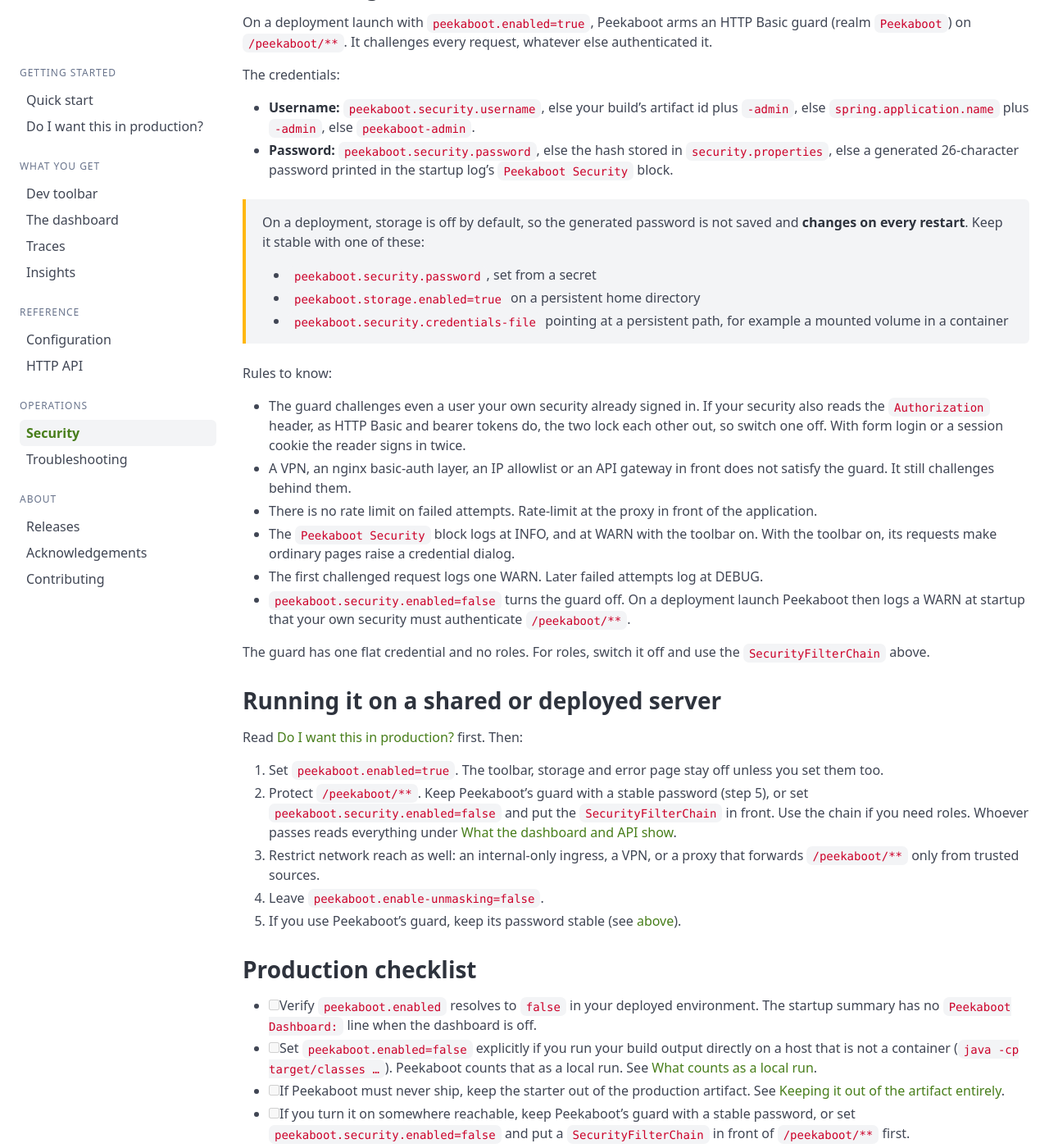
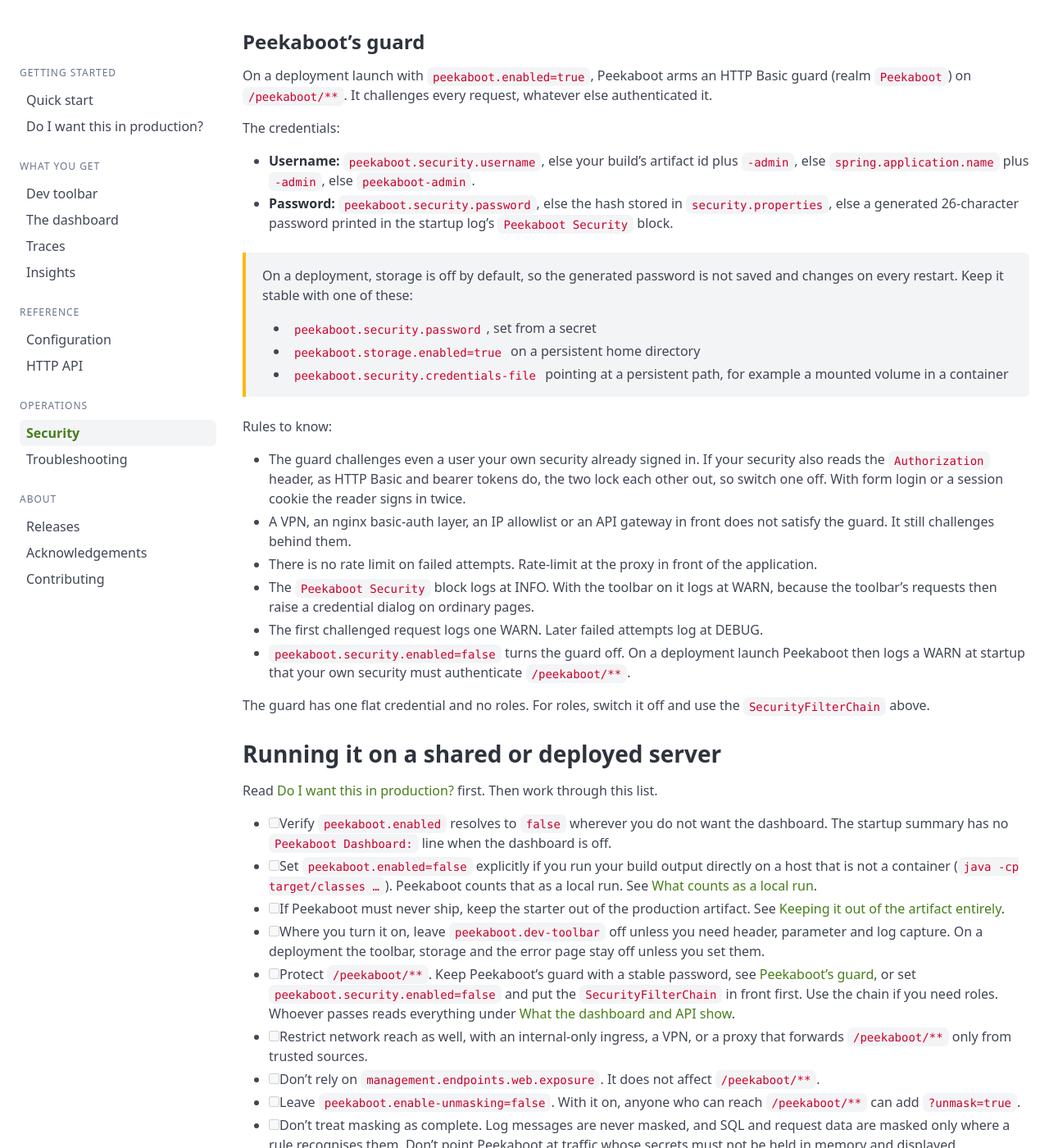
Before and after one commit to peekaboot-org/peekaboot-org.github.io, a Jekyll site: the page built from docs/security.md, in a window 1280 px wide and 1400 px high, scrolled down 10005 px. Shown: the whole window at 82% size. Built offline with Jekyll 4.4.1, drawn with Linux system fonts in a browser that asks for light colours; some of the changed text lies outside the part shown.

Commit message:
docs: correct and tighten the security page

```diff
--- a/docs/security.md
+++ b/docs/security.md
@@ -63,6 +63,7 @@
 | Machine: CPU count and model, physical memory, max heap, container runtime, every non-local IP address and its hostname | Overview, `runtime.machine` in the API | No |
 | Logger levels, configured and effective | Loggers tab | Nothing to mask. The API is GET-only, so levels cannot be changed. |
 | Flyway migrations: version, description, script, type, duration, install time, status | Flyway tab | No |
+| Liquibase change sets: execution order, id, author, change log, description, execution date, status | Liquibase tab | No |
 | `@Scheduled` tasks: schedule, last and next run, last failure's exception type and message | Scheduled Tasks tab | Failure text by value shape |
 | Start and stop history with version, branch, commit and build time per run, unclean shutdowns | Lifecycle tab, `/peekaboot/api/lifecycle/**` | No |
 | Micrometer meters: names, tags, measurements | Meters tab | Tag values by key and by value shape |
@@ -71,11 +72,11 @@
 | With the toolbar on: request and response headers, query and form parameters, resolved controller | Traces tab, toolbar | Headers and parameters by key and by value shape |
 | With the toolbar on: the message of every log event emitted inside a trace | Logs tab of a trace | No |
 
-SQL text is shown as your JDBC instrumentation records it, literal values included where the
-statement carries them. Bind parameters are shown too, recorded on the query's span. An
-application that also exports its traces, over OTLP say, sends them along unmasked. Request
-and response bodies are never captured.
-A log event emitted outside a trace is dropped.
+SQL text is shown as your JDBC instrumentation records it, with any literal values in the
+statement. Bind parameters are shown too. Masking applies to what Peekaboot shows. An
+application that also exports its traces, over OTLP for example, sends the SQL and the bind
+parameters unmasked. Request and response bodies are never captured. A log event emitted
+outside a trace is dropped.
 
 With the toolbar on, every response carries
 `Server-Timing: trace;desc="00-<traceId>-<spanId>-<flags>"`, JSON API calls included.
@@ -93,11 +94,11 @@
 `spring.web.error.include-*` settings do not limit it. Requests that ask for JSON get Spring
 Boot's normal error response instead.
 
-It is on for a local run and off everywhere else. By default it takes the place of Spring Boot's
-whitelabel page and backs off where the application has an error page of its own. With
-`peekaboot.error-page.override=true` it also outranks that page, including one rendered from a
-`@ControllerAdvice`, for any request that accepts `text/html`. The override cannot switch the page
-on; `peekaboot.error-page.enabled=false` turns it off. See
+It is on for a local run and off for a deployment or a test. By default it takes the place of
+Spring Boot's whitelabel page and backs off where the application has an error page of its own.
+With `peekaboot.error-page.override=true` it also outranks that page, including one rendered
+from a `@ControllerAdvice`, for a request whose `Accept` header names `text/html`. The override
+works only while `peekaboot.error-page.enabled` is on. See
 [Configuration, `peekaboot.error-page`]({{ '/docs/configuration/' | relative_url }}#peekabooterrorpage).
 
 ## What stays in memory and what goes to disk {#what-peekaboot-writes-to-disk}
@@ -320,14 +321,14 @@
 
 Two rules make this work:
 
-1. **The Peekaboot chain goes first.** Give it `securityMatcher("/peekaboot/**")` and
-   `@Order(Ordered.HIGHEST_PRECEDENCE)`. Leave your application's chain without `@Order`. Don't
-   add a `/peekaboot/**` rule to your general chain instead, and don't give that chain a lower
-   order. Either way it matches `/peekaboot/**` first and the role check never runs.
-2. **Don't paste `applicationSecurityFilterChain`.** It permits every request. If your
-   application already has a chain, keep it and add only the first bean. If it has none, note
-   that declaring any `SecurityFilterChain` switches off Spring Boot's default chain: every
-   request outside `/peekaboot/**` then passes unsecured unless you add a chain for it.
+1. Give the Peekaboot chain `securityMatcher("/peekaboot/**")` and
+   `@Order(Ordered.HIGHEST_PRECEDENCE)`, and leave your application's chain without `@Order`.
+   A `/peekaboot/**` rule in your general chain, or a lower order on that chain, matches
+   `/peekaboot/**` first, and the role check never runs.
+2. Copy only `peekabootSecurityFilterChain`. `applicationSecurityFilterChain` permits every
+   request. In an application with no chain yet, declaring any `SecurityFilterChain` switches
+   off Spring Boot's default chain, so every request outside `/peekaboot/**` passes unsecured
+   unless you add a chain for it.
 
 Replace `httpBasic` with whatever your application uses: form login, OAuth2, a gateway header.
 Use `.authenticated()` instead of `.hasRole(...)` only if every signed-in user may read
@@ -371,7 +372,7 @@
 
 <div class="pk-callout pk-callout--warning" markdown="1">
 On a deployment, storage is off by default, so the generated password is not saved and
-**changes on every restart**. Keep it stable with one of these:
+changes on every restart. Keep it stable with one of these:
 
 - `peekaboot.security.password`, set from a secret
 - `peekaboot.storage.enabled=true` on a persistent home directory
@@ -388,8 +389,8 @@
   satisfy the guard. It still challenges behind them.
 - There is no rate limit on failed attempts. Rate-limit at the proxy in front of the
   application.
-- The `Peekaboot Security` block logs at INFO, and at WARN with the toolbar on. With the
-  toolbar on, its requests make ordinary pages raise a credential dialog.
+- The `Peekaboot Security` block logs at INFO. With the toolbar on it logs at WARN, because the
+  toolbar's requests then raise a credential dialog on ordinary pages.
 - The first challenged request logs one WARN. Later failed attempts log at DEBUG.
 - `peekaboot.security.enabled=false` turns the guard off. On a deployment launch Peekaboot then
   logs a WARN at startup that your own security must authenticate `/peekaboot/**`.
@@ -399,37 +400,31 @@
 
 ## Running it on a shared or deployed server {#running-it-in-a-deployed-environment}
 
-Read [Do I want this in production?]({{ '/docs/in-production/' | relative_url }}) first. Then:
+Read [Do I want this in production?]({{ '/docs/in-production/' | relative_url }}) first. Then
+work through this list.
+{: #production-checklist}
 
-1. Set `peekaboot.enabled=true`. The toolbar, storage and error page stay off unless you set
-   them too.
-2. Protect `/peekaboot/**`. Keep Peekaboot's guard with a stable password (step 5), or set
-   `peekaboot.security.enabled=false` and put the [`SecurityFilterChain`](#securing-the-dashboard)
-   in front. Use the chain if you need roles. Whoever passes reads everything under
-   [What the dashboard and API show](#what-the-dashboard-and-api-expose).
-3. Restrict network reach as well: an internal-only ingress, a VPN, or a proxy that forwards
-   `/peekaboot/**` only from trusted sources.
-4. Leave `peekaboot.enable-unmasking=false`.
-5. If you use Peekaboot's guard, keep its password stable (see [above](#peekaboots-guard)).
-
-## Production checklist {#production-checklist}
-
-- [ ] Verify `peekaboot.enabled` resolves to `false` in your deployed environment. The startup
-      summary has no `Peekaboot Dashboard:` line when the dashboard is off.
+- [ ] Verify `peekaboot.enabled` resolves to `false` wherever you do not want the dashboard.
+      The startup summary has no `Peekaboot Dashboard:` line when the dashboard is off.
 - [ ] Set `peekaboot.enabled=false` explicitly if you run your build output directly on a host
       that is not a container (`java -cp target/classes …`). Peekaboot counts that as a local
       run. See [What counts as a local run]({{ '/docs/configuration/' | relative_url }}#local-run).
 - [ ] <span id="keeping-it-out-of-production-entirely"></span>If Peekaboot must never ship,
       keep the starter out of the production artifact. See [Keeping it out of the artifact
       entirely]({{ '/docs/in-production/' | relative_url }}#keeping-it-out-of-the-artifact-entirely).
-- [ ] If you turn it on somewhere reachable, keep Peekaboot's guard with a stable password, or
-      set `peekaboot.security.enabled=false` and put a `SecurityFilterChain` in front of
-      `/peekaboot/**` first.
+- [ ] Where you turn it on, leave `peekaboot.dev-toolbar` off unless you need header, parameter
+      and log capture. On a deployment the toolbar, storage and the error page stay off unless
+      you set them.
+- [ ] Protect `/peekaboot/**`. Keep Peekaboot's guard with a stable password, see [Peekaboot's
+      guard](#peekaboots-guard), or set `peekaboot.security.enabled=false` and put the
+      [`SecurityFilterChain`](#securing-the-dashboard) in front first. Use the chain if you need
+      roles. Whoever passes reads everything under [What the dashboard and API
+      show](#what-the-dashboard-and-api-expose).
+- [ ] Restrict network reach as well, with an internal-only ingress, a VPN, or a proxy that
+      forwards `/peekaboot/**` only from trusted sources.
 - [ ] Don't rely on `management.endpoints.web.exposure`. It does not affect `/peekaboot/**`.
 - [ ] Leave `peekaboot.enable-unmasking=false`. With it on, anyone who can reach
       `/peekaboot/**` can add `?unmask=true`.
 - [ ] Don't treat masking as complete. Log messages are never masked, and SQL and request data
       are masked only where a rule recognises them. Don't point Peekaboot at traffic whose
       secrets must not be held in memory and displayed.
-- [ ] Leave `peekaboot.dev-toolbar` off outside a local run unless you need header, parameter
-      and log capture. `peekaboot.enabled=false` turns it off too.
```
